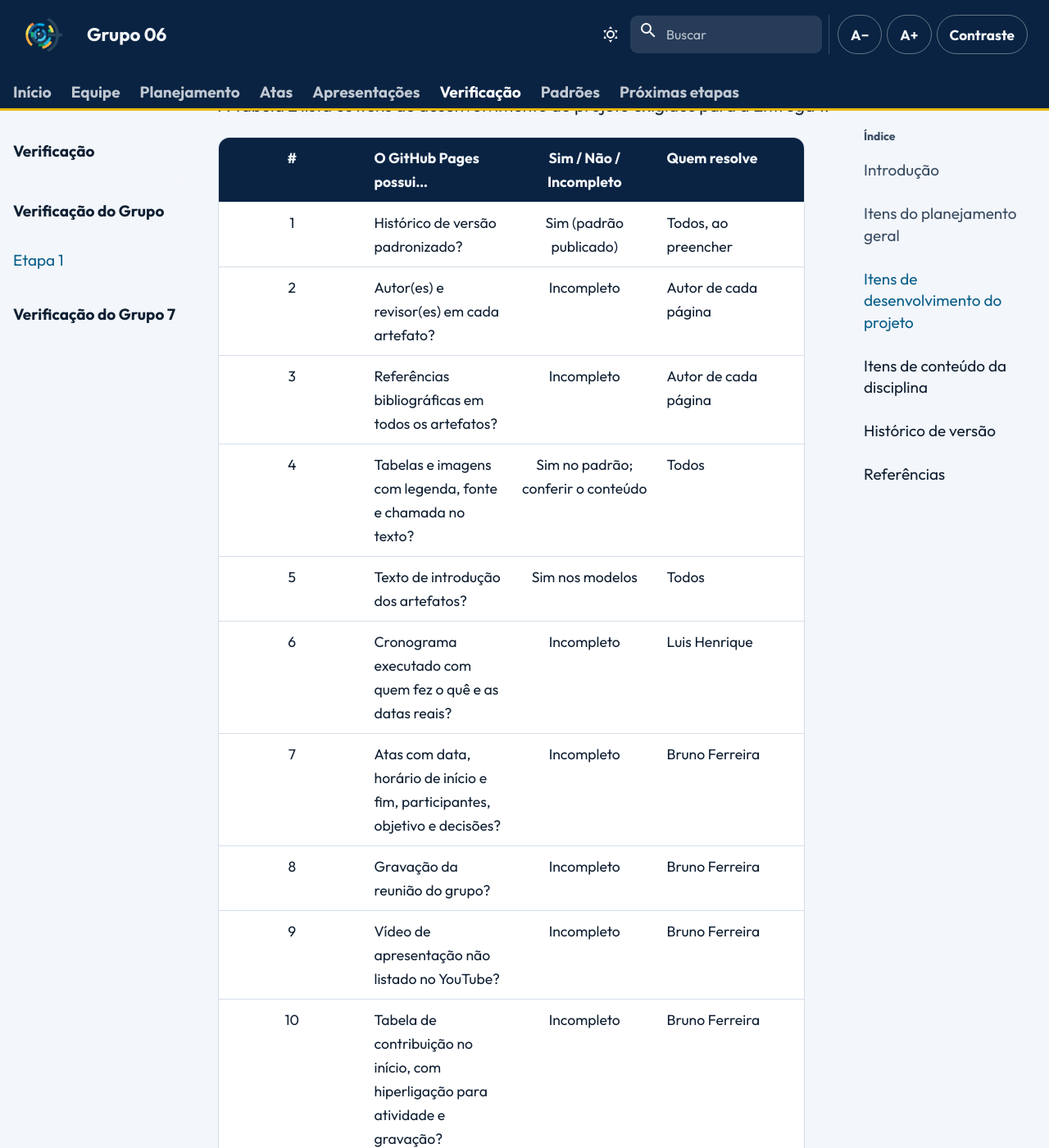
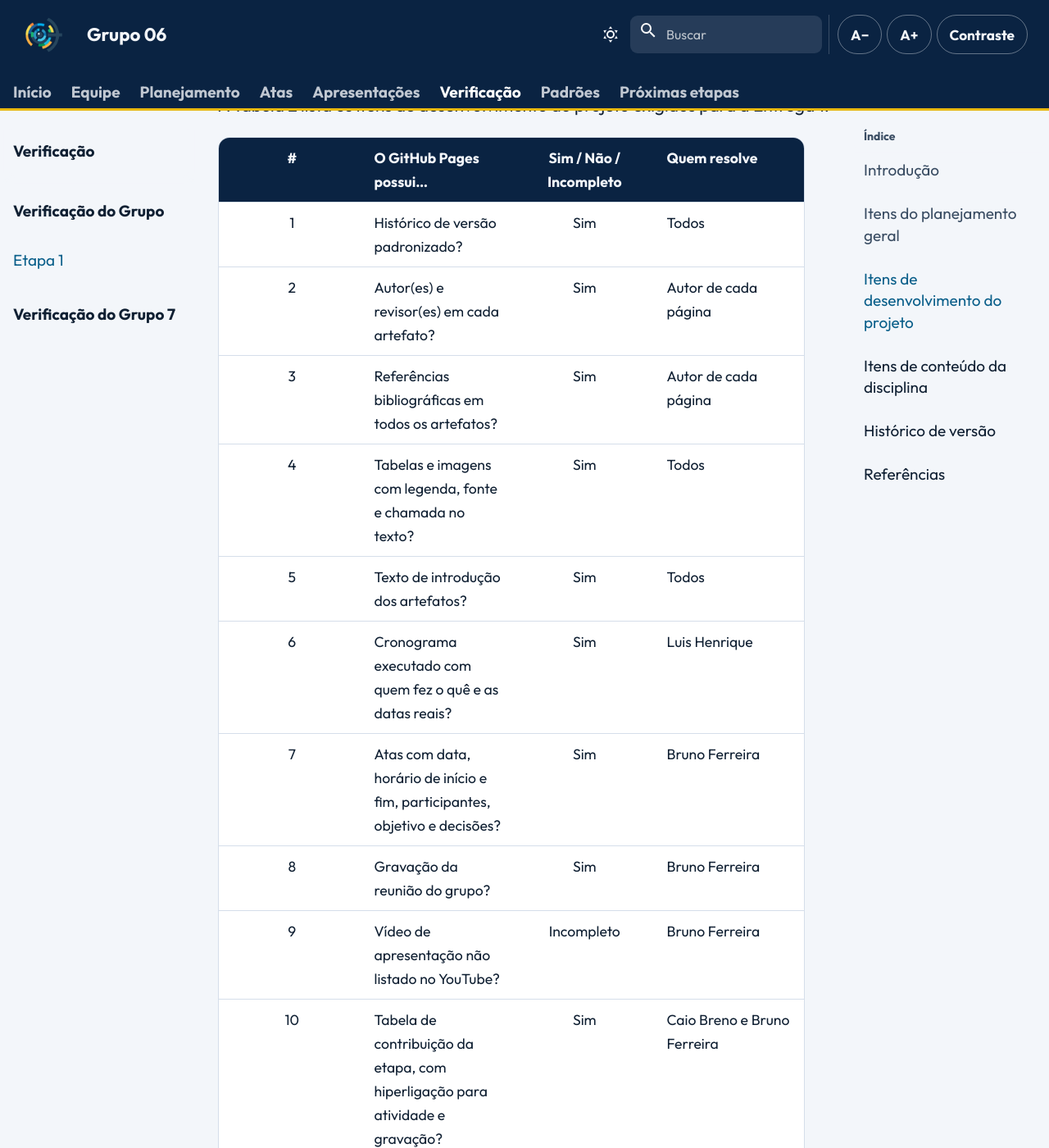
Before and after one commit to Interacao-Humano-Computador/2026.2-Grupo06, an MkDocs documentation site: the page built from docs/verificacao/grupo-06/etapa-1/lista-verificacao.md, in a window 1280 px wide and 1400 px high, scrolled down 2569 px. Shown: the whole window at 82% size. Built offline with MkDocs 1.6.1 and Material for MkDocs 9.7.7, drawn with Linux system fonts in a browser that asks for light colours; comment, search, counter and statistics services are not loaded; some of the changed text lies outside the part shown.

Commit message:
docs: ajusta tabelas de ferramentas e atualiza lista de verificacao da etapa 1

```diff
--- a/docs/verificacao/grupo-06/etapa-1/lista-verificacao.md
+++ b/docs/verificacao/grupo-06/etapa-1/lista-verificacao.md
@@ -13,14 +13,14 @@
 | # | O GitHub Pages possui… | Sim / Não / Incompleto | Quem resolve | Evidência |
 | :---: | --- | :---: | --- | --- |
 | 1 | Página dos integrantes com foto e nome? | Sim | Caio Breno | [Equipe](../../../equipe.md) |
-| 2 | Cronograma com todas as atividades, todas as etapas, início, fim e período de revisão? | Incompleto | Luis Henrique | [Cronograma](../../../entrega-1/cronograma.md) |
-| 3 | Período de gravação da apresentação de cada etapa? | Incompleto | Luis Henrique | [Cronograma](../../../entrega-1/cronograma.md) |
-| 4 | Período de revisão/ajuste após monitores e professor? | Incompleto | Luis Henrique | [Cronograma](../../../entrega-1/cronograma.md) |
-| 5 | Motivação e critérios para a escolha do site? | Incompleto | Caio Breno | [Site escolhido](../../../entrega-1/site-escolhido.md) |
-| 6 | Planejamento e avaliação dos sites selecionados? | Incompleto | Caio Breno | [Sites avaliados](../../../entrega-1/sites-avaliados.md) |
+| 2 | Cronograma com todas as atividades, todas as etapas, início, fim e período de revisão? | Sim | Luis Henrique | [Cronograma](../../../entrega-1/cronograma.md) |
+| 3 | Período de gravação da apresentação de cada etapa? | Sim | Luis Henrique | [Cronograma](../../../entrega-1/cronograma.md) |
+| 4 | Período de revisão/ajuste após monitores e professor? | Sim | Luis Henrique | [Cronograma](../../../entrega-1/cronograma.md) |
+| 5 | Motivação e critérios para a escolha do site? | Sim | Caio Breno | [Site escolhido](../../../entrega-1/site-escolhido.md) |
+| 6 | Planejamento e avaliação dos sites selecionados? | Sim | Caio Breno | [Sites avaliados](../../../entrega-1/sites-avaliados.md) |
 | 7 | Opção de contraste de cores? | Sim | Caio Breno | [Acessibilidade](../../../guia/acessibilidade.md) |
-| 8 | Artefatos: planejamento, equipe, sites, site escolhido, ferramentas, processo e cronograma? | Incompleto | Equipe | Esta pasta |
-| 9 | Página de atas com acesso à gravação, quando houver? | Incompleto | Bruno Ferreira | [Atas](../../../atas/index.md) |
+| 8 | Artefatos: planejamento, equipe, sites, site escolhido, ferramentas, processo e cronograma? | Sim | Equipe | [Planejamento](../../../entrega-1/index.md) |
+| 9 | Página de atas com acesso à gravação, quando houver? | Sim | Bruno Ferreira | [Atas](../../../atas/index.md) |
 
 <p class="caption">Tabela 1 — Itens de planejamento geral da Entrega 1.</p>
 <p class="source">Fonte: SALES (2026).</p>
@@ -31,17 +31,17 @@
 
 | # | O GitHub Pages possui… | Sim / Não / Incompleto | Quem resolve |
 | :---: | --- | :---: | --- |
-| 1 | Histórico de versão padronizado? | Sim (padrão publicado) | Todos, ao preencher |
-| 2 | Autor(es) e revisor(es) em cada artefato? | Incompleto | Autor de cada página |
-| 3 | Referências bibliográficas em todos os artefatos? | Incompleto | Autor de cada página |
-| 4 | Tabelas e imagens com legenda, fonte e chamada no texto? | Sim no padrão; conferir o conteúdo | Todos |
-| 5 | Texto de introdução dos artefatos? | Sim nos modelos | Todos |
-| 6 | Cronograma executado com quem fez o quê e as datas reais? | Incompleto | Luis Henrique |
-| 7 | Atas com data, horário de início e fim, participantes, objetivo e decisões? | Incompleto | Bruno Ferreira |
-| 8 | Gravação da reunião do grupo? | Incompleto | Bruno Ferreira |
+| 1 | Histórico de versão padronizado? | Sim | Todos |
+| 2 | Autor(es) e revisor(es) em cada artefato? | Sim | Autor de cada página |
+| 3 | Referências bibliográficas em todos os artefatos? | Sim | Autor de cada página |
+| 4 | Tabelas e imagens com legenda, fonte e chamada no texto? | Sim | Todos |
+| 5 | Texto de introdução dos artefatos? | Sim | Todos |
+| 6 | Cronograma executado com quem fez o quê e as datas reais? | Sim | Luis Henrique |
+| 7 | Atas com data, horário de início e fim, participantes, objetivo e decisões? | Sim | Bruno Ferreira |
+| 8 | Gravação da reunião do grupo? | Sim | Bruno Ferreira |
 | 9 | Vídeo de apresentação não listado no YouTube? | Incompleto | Bruno Ferreira |
-| 10 | Tabela de contribuição no início, com hiperligação para atividade e gravação? | Incompleto | Bruno Ferreira |
-| 11 | Seção de agradecimentos, quando couber | A preencher | Bruno Ferreira |
+| 10 | Tabela de contribuição da etapa, com hiperligação para atividade e gravação? | Sim | Caio Breno e Bruno Ferreira |
+| 11 | Seção de agradecimentos, quando couber | Sim | Bruno Ferreira |
 
 <p class="caption">Tabela 2 — Itens de desenvolvimento da Entrega 1.</p>
 <p class="source">Fonte: SALES (2026).</p>
@@ -52,8 +52,8 @@
 
 | # | Item | Sim / Não / Incompleto | Autor do item |
 | :---: | --- | :---: | --- |
-| 1 | Justificativa do Processo de Design com referência e foto do texto? | Incompleto | Israel Soares |
-| 2 | Cada integrante elaborou ao menos um item de conteúdo com referência e foto? | Incompleto | Todos |
+| 1 | Justificativa do Processo de Design com referência e foto do texto? | Sim | Israel Soares |
+| 2 | Cada integrante elaborou ao menos um item de conteúdo com referência e foto? | Sim | Todos |
 
 <p class="caption">Tabela 3 — Itens de conteúdo da disciplina na Entrega 1.</p>
 <p class="source">Fonte: SALES (2026).</p>
@@ -65,6 +65,7 @@
 | `1.0` | 04/09/2026 | Transposição da lista oficial para o site | [Caio Breno de Souza Bezerra](https://github.com/CaioBezerra-Dev) | [Bruno Ferreira Dornelas](https://github.com/brunnf) |
 | `1.1` | 05/09/2026 | Movido para a seção de Verificação do Grupo 06 | [Bruno Ferreira Dornelas](https://github.com/brunnf) | [Caio Breno de Souza Bezerra](https://github.com/CaioBezerra-Dev) |
 | `1.2` | 05/09/2026 | Remoção da tabela de contribuição, renumeração das tabelas e atualização dos responsáveis | [Bruno Ferreira Dornelas](https://github.com/brunnf) | [Caio Breno de Souza Bezerra](https://github.com/CaioBezerra-Dev) |
+| `1.3` | 05/09/2026 | Preenchimento dos itens concluídos da lista de verificação da Entrega 1 | [Bruno Ferreira Dornelas](https://github.com/brunnf) | [Caio Breno de Souza Bezerra](https://github.com/CaioBezerra-Dev) |
 
 ## Referências
 
```
Also changed, not shown: docs/entrega-1/ferramentas.md (+7 -12 lines), docs/entrega-1/lista-verificacao.md (+22 -15 lines).
